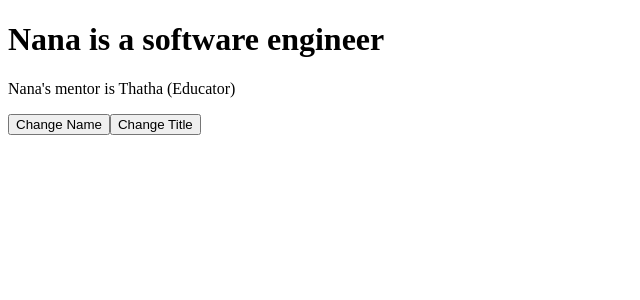
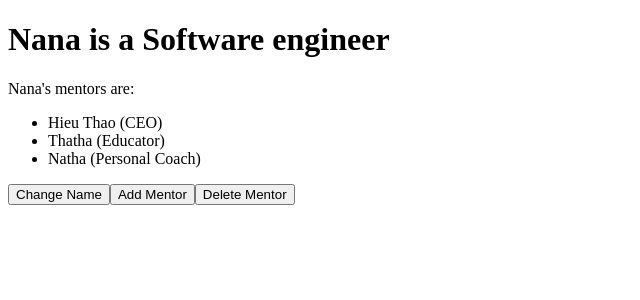
Before and after one commit to Byte-nana/dev-notes, a React (Vite) app in the folder react/deep-dive/: page / in a window 1280 px wide. Shown: the top 300 px of the page, without its empty margins (0-640 px from the left). Built offline with nearby package versions, Linux system fonts and the light colour scheme.

Commit message:
feat(react/deep-dive): add an AppMentors component to practise array state management

```diff
--- /dev/null
+++ b/react/deep-dive/src/AppMentors.jsx
@@ -0,0 +1,71 @@
+import { useState } from 'react';
+
+export default function AppMentors() {
+  const [person, setPerson] = useState(initialPerson);
+
+  const handleUpdate = () => {
+    const prev = prompt(`Who do you want to change?`);
+    const current = prompt(`What's your new mentor's name?`);
+
+    setPerson((person) => ({
+      ...person,
+      mentors: person.mentors.map((m) => {
+        if (m.name === prev) {
+          return { ...m, name: current };
+        } else {
+          return m;
+        }
+      }),
+    }));
+  };
+
+  const handleAdd = () => {
+    const name = prompt(`What's your mentor's name?`);
+    const title = prompt(`What's your mentor's title?`);
+
+    setPerson((person) => ({
+      ...person,
+      mentors: [...person.mentors, { name, title }],
+    }));
+  };
+
+  const handleDelete = () => {
+    const deleted = prompt(`Who do you want to delete?`);
+
+    setPerson((person) => ({
+      ...person,
+      mentors: person.mentors.filter((m) => m.name !== deleted),
+    }));
+  };
+
+  return (
+    <>
+      <h1>
+        {person.name} is a {person.title}
+      </h1>
+      <p>{person.name}'s mentors are:</p>
+      <ul>
+        {person.mentors.map((mentor, index) => {
+          return (
+            <li key={index}>
+              {mentor.name} ({mentor.title})
+            </li>
+          );
+        })}
+      </ul>
+      <button onClick={handleUpdate}>Change Name</button>
+      <button onClick={handleAdd}>Add Mentor</button>
+      <button onClick={handleDelete}>Delete Mentor</button>
+    </>
+  );
+}
+
+const initialPerson = {
+  name: 'Nana',
+  title: 'Software engineer',
+  mentors: [
+    { name: 'Hieu Thao', title: 'CEO' },
+    { name: 'Thatha', title: 'Educator' },
+    { name: 'Natha', title: 'Personal Coach' },
+  ],
+};
--- a/react/deep-dive/src/main.jsx
+++ b/react/deep-dive/src/main.jsx
@@ -1,10 +1,10 @@
 import { StrictMode } from 'react';
 import { createRoot } from 'react-dom/client';
 import './index.css';
-import AppMentor from './AppMentor.jsx';
+import AppMentors from './AppMentors.jsx';
 
 createRoot(document.getElementById('root')).render(
   <StrictMode>
-    <AppMentor />
+    <AppMentors />
   </StrictMode>,
 );
```
